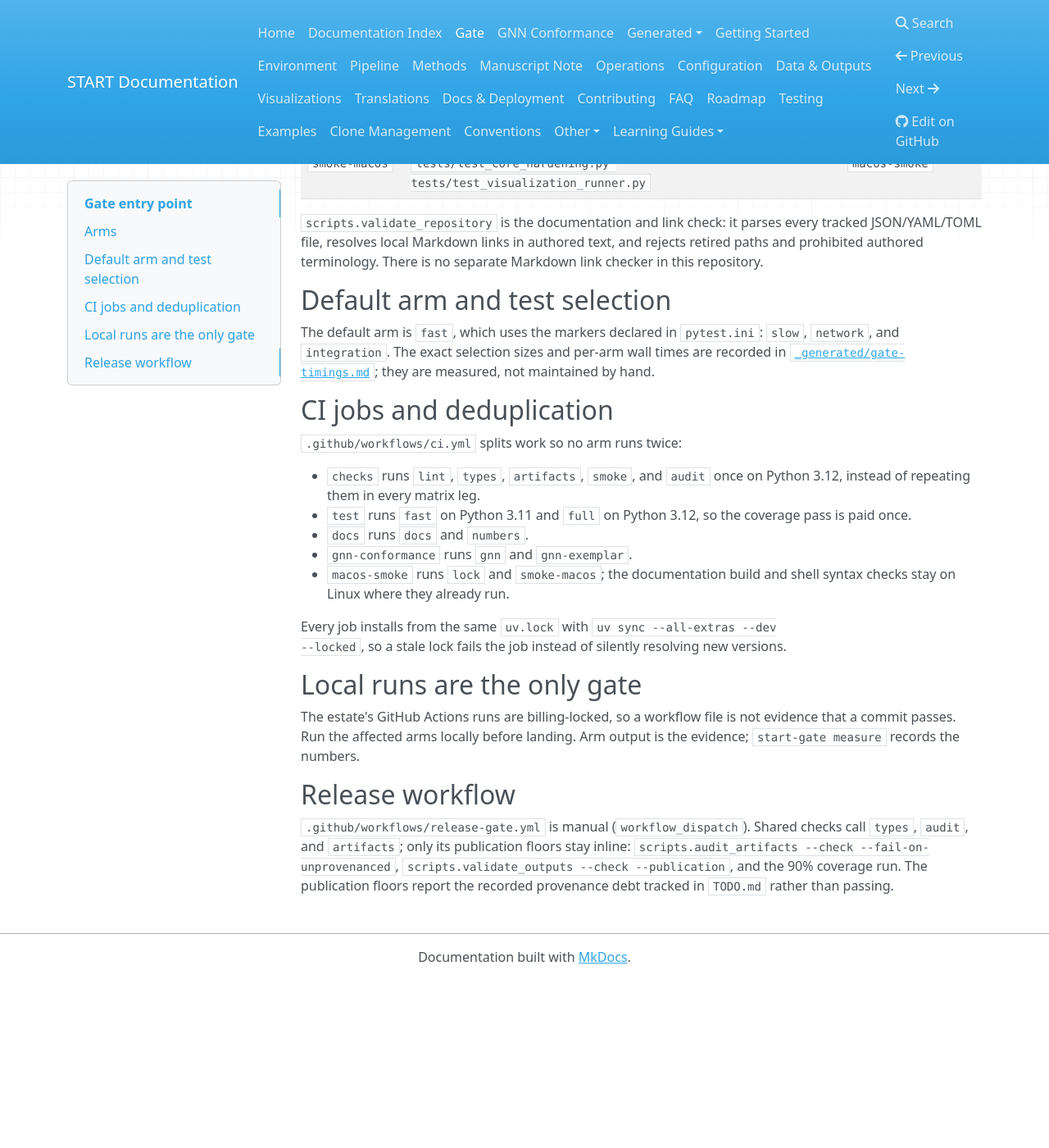
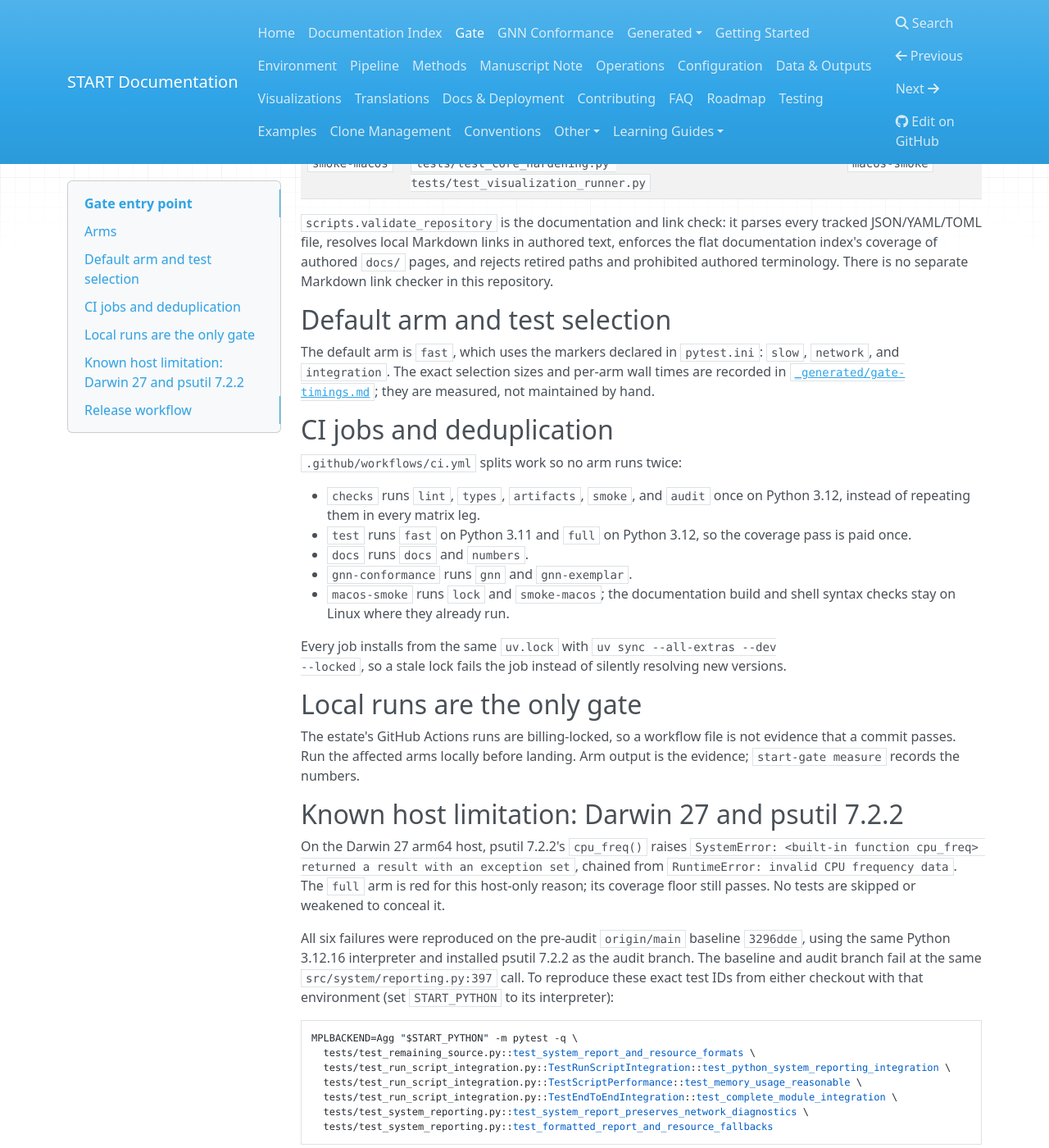
Before and after one commit to ActiveInferenceInstitute/Start, an MkDocs documentation site: the page built from docs/gate.md, in a window 1280 px wide and 1400 px high, scrolled down 1048 px. Shown: the whole window at 82% size. Built offline with MkDocs 1.6.1, drawn with Linux system fonts in a browser that asks for light colours; nearby versions of some CDN libraries; before the commit the page ends 2243 px from its top, so only the background shows below that.

Commit message:
Fix exemplar pin/dependency validation and documentation index coverage (#28)
* fix: validate exemplar pins and lock helper dependencies

* fix: enforce flat documentation index completeness

* docs: record baseline Darwin psutil gate limitation

````diff
--- a/docs/gate.md
+++ b/docs/gate.md
@@ -35,8 +35,9 @@
 
 `scripts.validate_repository` is the documentation and link check: it parses
 every tracked JSON/YAML/TOML file, resolves local Markdown links in authored
-text, and rejects retired paths and prohibited authored terminology. There is no
-separate Markdown link checker in this repository.
+text, enforces the flat documentation index's coverage of authored `docs/`
+pages, and rejects retired paths and prohibited authored terminology. There is
+no separate Markdown link checker in this repository.
 
 ## Default arm and test selection
 
@@ -69,6 +70,30 @@
 evidence that a commit passes. Run the affected arms locally before landing.
 Arm output is the evidence; `start-gate measure` records the numbers.
 
+## Known host limitation: Darwin 27 and psutil 7.2.2
+
+On the Darwin 27 arm64 host, psutil 7.2.2's `cpu_freq()` raises
+`SystemError: <built-in function cpu_freq> returned a result with an exception set`,
+chained from `RuntimeError: invalid CPU frequency data`. The `full` arm is red
+for this host-only reason; its coverage floor still passes. No tests are skipped
+or weakened to conceal it.
+
+All six failures were reproduced on the pre-audit `origin/main` baseline
+`3296dde`, using the same Python 3.12.16 interpreter and installed psutil 7.2.2
+as the audit branch. The baseline and audit branch fail at the same
+`src/system/reporting.py:397` call. To reproduce these exact test IDs from
+either checkout with that environment (set `START_PYTHON` to its interpreter):
+
+```bash
+MPLBACKEND=Agg "$START_PYTHON" -m pytest -q \
+  tests/test_remaining_source.py::test_system_report_and_resource_formats \
+  tests/test_run_script_integration.py::TestRunScriptIntegration::test_python_system_reporting_integration \
+  tests/test_run_script_integration.py::TestScriptPerformance::test_memory_usage_reasonable \
+  tests/test_run_script_integration.py::TestEndToEndIntegration::test_complete_module_integration \
+  tests/test_system_reporting.py::test_system_report_preserves_network_diagnostics \
+  tests/test_system_reporting.py::test_formatted_report_and_resource_fallbacks
+```
+
 ## Release workflow
 
 `.github/workflows/release-gate.yml` is manual (`workflow_dispatch`). Shared
--- a/pyproject.toml
+++ b/pyproject.toml
@@ -58,6 +58,8 @@
   "mkdocs-material>=9.5",
   "mypy>=1.11",
   "pip-audit>=2.7",
+  "defusedxml>=0.7.1",
+  "psutil>=7.0.0",
 ]
 
 [project.scripts]
````
Also changed, not shown: docs/documentation-index.md (+4 -2 lines), docs/gnn_conformance.md (+6 -4 lines), 5 other files.
